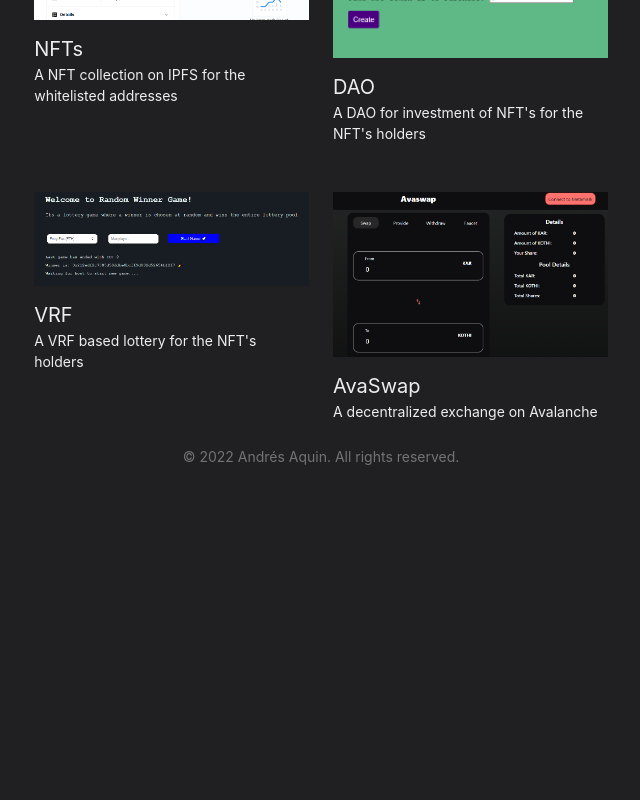
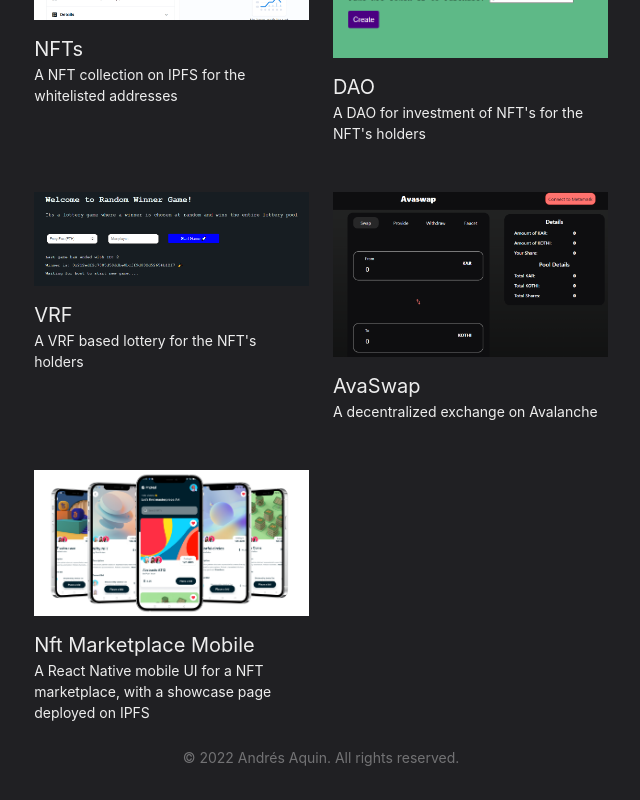
Before and after one commit to Andrus123/kdr-homepage, a Next.js app: page /works in a window 1280 px wide. Shown: the part 519-1319 px from the top of the page, without its empty margins (319-959 px from the left). Before the commit the page ends 1018 px from the top, so only its background shows below. Built offline with nearby package versions, Linux system fonts and the light colour scheme; a web font is replaced by a local one.

Commit message:
Nft Marketplace

```diff
--- a/components/layouts/main.js
+++ b/components/layouts/main.js
@@ -18,6 +18,7 @@
         <meta name="description" content="Andy's site" />
         <meta name="author" content="Andrés Aquin" />
         <meta name="author" content="andy" />
+        <meta name="theme-color" content="#ffffffc" />
         <title>Andrés Aquin - Homepage</title>
       </Head>
 
--- a/pages/works.js
+++ b/pages/works.js
@@ -9,6 +9,7 @@
 import thumDao from '../public/images/dao.png'
 import thumVRF from '../public/images/lottery.png'
 import thumSwap from '../public/images/swap.png'
+import thumMarket from '../public/images/nftmarketplace.png'
 
 const Works = () => {
   return (
@@ -53,6 +54,16 @@
               A decentralized exchange on Avalanche
             </WorkGridItem>
           </Section>
+          <Section>
+            <WorkGridItem
+              id="nftmarketplace"
+              title="Nft Marketplace Mobile"
+              thumbnail={thumMarket}
+            >
+              A React Native mobile UI for a NFT marketplace, with a showcase
+              page deployed on IPFS
+            </WorkGridItem>
+          </Section>
         </SimpleGrid>
       </Container>
     </Layout>
--- /dev/null
+++ b/pages/works/nftmarketplace.js
@@ -0,0 +1,37 @@
+import { Container, Badge, Link, List, ListItem } from '@chakra-ui/react'
+import { ExternalLinkIcon } from '@chakra-ui/icons'
+import { Title, WorkImage, Meta } from '../../components/work'
+import P from '../../components/paragraph'
+import Layout from '../../components/layouts/article'
+
+const Work = () => {
+  return (
+    <Layout title="dex">
+      <Container>
+        <Title>
+          React Native UI for a NFT Marketplace mobile app<Badge>2022</Badge>
+        </Title>
+        <P>Mobile App with showcase Website deployed on IPFS</P>
+        <List ml={4} my={4}>
+          <ListItem>
+            <Meta>Website</Meta>
+            <Link href="https://jolly-wave-2677.on.fleek.co/">
+              https://jolly-wave-2677.on.fleek.co/ <ExternalLinkIcon mx="2px" />
+            </Link>
+          </ListItem>
+          <ListItem>
+            <Meta>Platform/Network</Meta>
+            <span> Expo - IPFS </span>
+          </ListItem>
+          <ListItem>
+            <Meta>Stack</Meta>
+            <span>React Native, Expo SDK, Fleek, IPFS</span>
+          </ListItem>
+        </List>
+
+        <WorkImage src="/images/nftmarketplace.png" alt="mobileappnft" />
+      </Container>
+    </Layout>
+  )
+}
+export default Work
```
Also changed, not shown: public/images/nftmarketplace.png (added).
